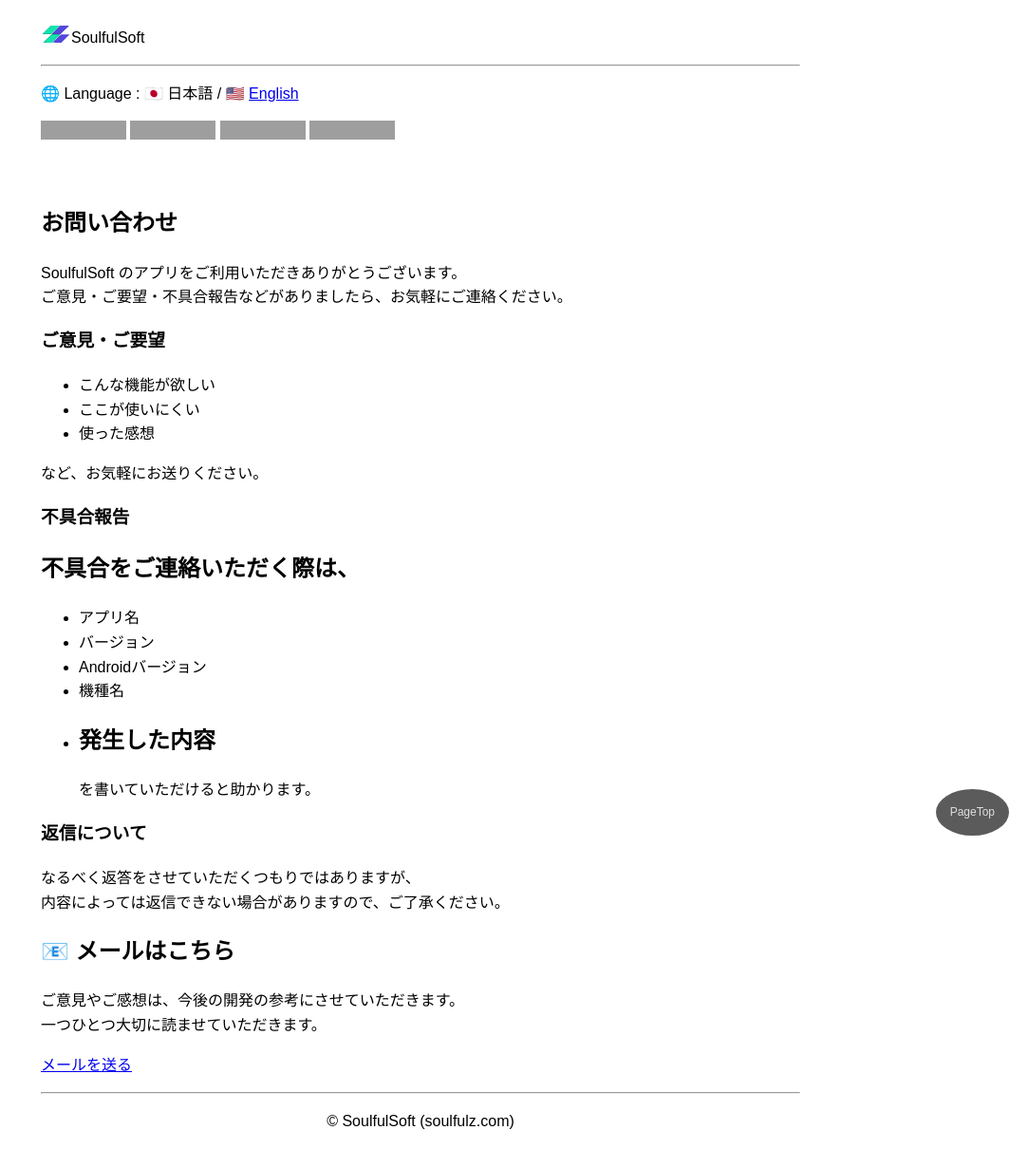
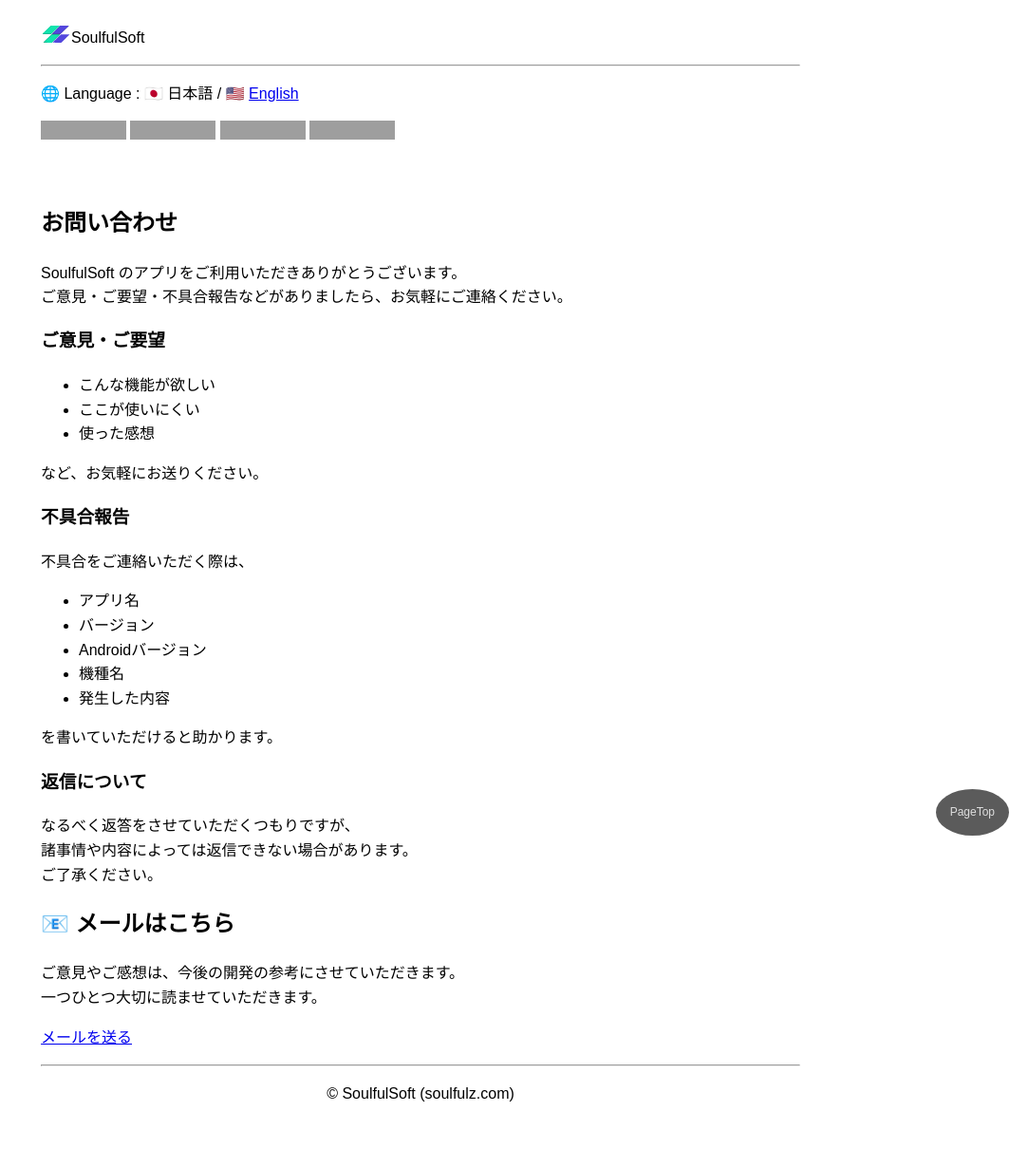
Before and after one commit to SoulfulSoft/soulfulsoft.github.io, a Jekyll site: the page built from contact/index.md, in a window 1280 px wide. Shown: the whole page at 95% size, without its empty margins (197-1280 px from the left). Built offline with Jekyll 4.4.1, drawn with Linux system fonts in a browser that asks for light colours; our own code applies the rules of GitHub Pages for plain Markdown files; after the commit the page ends 1201 px from its top, so only the background shows below that; grey boxes are pictures that could not be loaded.

Commit message:
Update index.md

```diff
--- a/contact/index.md
+++ b/contact/index.md
@@ -28,19 +28,20 @@ SoulfulSoft のアプリをご利用いただきありがとうございます
 ### 不具合報告
 
 不具合をご連絡いただく際は、
----
+
 * アプリ名
 * バージョン
 * Androidバージョン
 * 機種名
 * 発生した内容
----
+
 を書いていただけると助かります。
 
 ### 返信について
 
-なるべく返答をさせていただくつもりではありますが、
-内容によっては返信できない場合がありますので、ご了承ください。
+なるべく返答をさせていただくつもりですが、
+諸事情や内容によっては返信できない場合があります。
+ご了承ください。
 
 ## 📧 メールはこちら
 
```
